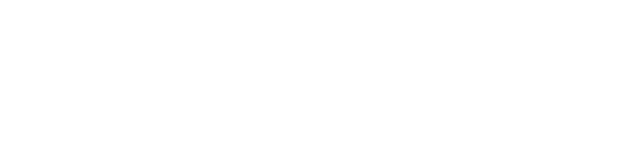
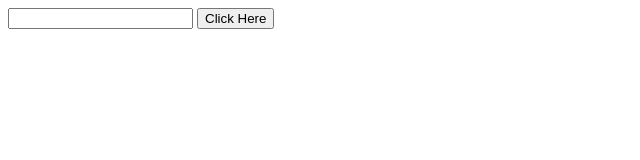
Before and after one commit to Vrajpatel209/Practice_Task, a plain HTML site: page Task_8.html in a window 1280 px wide. Shown: the whole page, without its empty margins (0-640 px from the left). Drawn offline with Linux system fonts and the light colour scheme.

Commit message:
Date: 24-01-2024

```diff
--- a/Task_8.html
+++ b/Task_8.html
@@ -6,9 +6,20 @@
 <body>
     <!-- Date: 24-01-2024 -->
 
+    <input type="text" id="fullName">
+    <input type="button" onclick="initial()" value="Click Here">
+    <div id="Display"></div>
 
     <script>
+        function initial(){
+            let name = document.getElementById('fullName').value;
 
+            let F = name.substring(0,1) + "" +
+            name.substr(name.indexOf(' ')+1,1) +""+
+            name.substr(name.indexOf(' ',name.indexOf(' ')+1)+1,1);
+
+            document.getElementById('Display').innerHTML = F;
+        }
 
 
 
```
